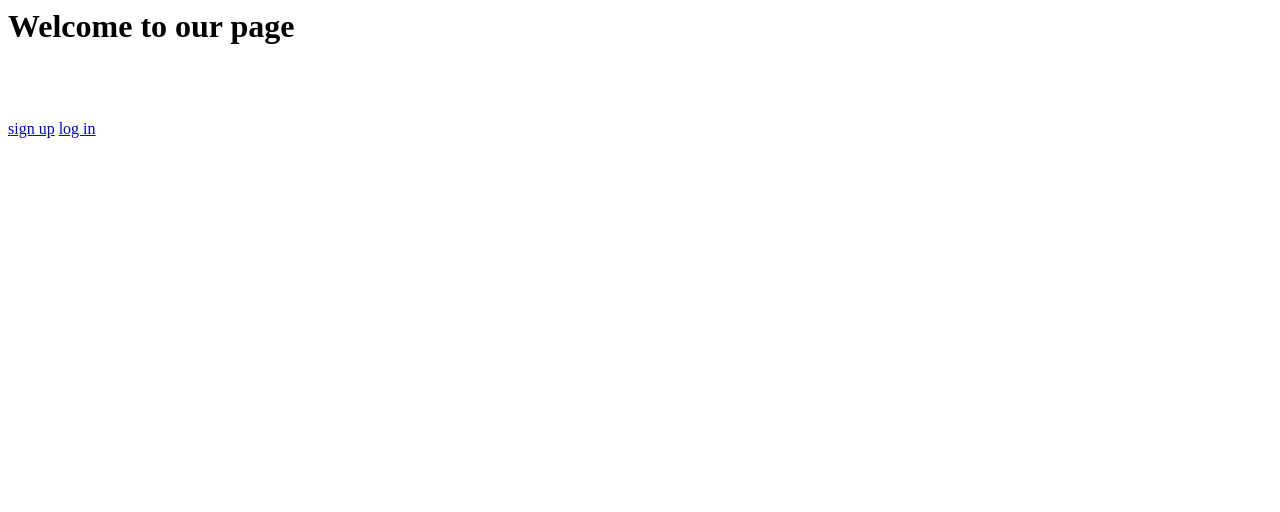
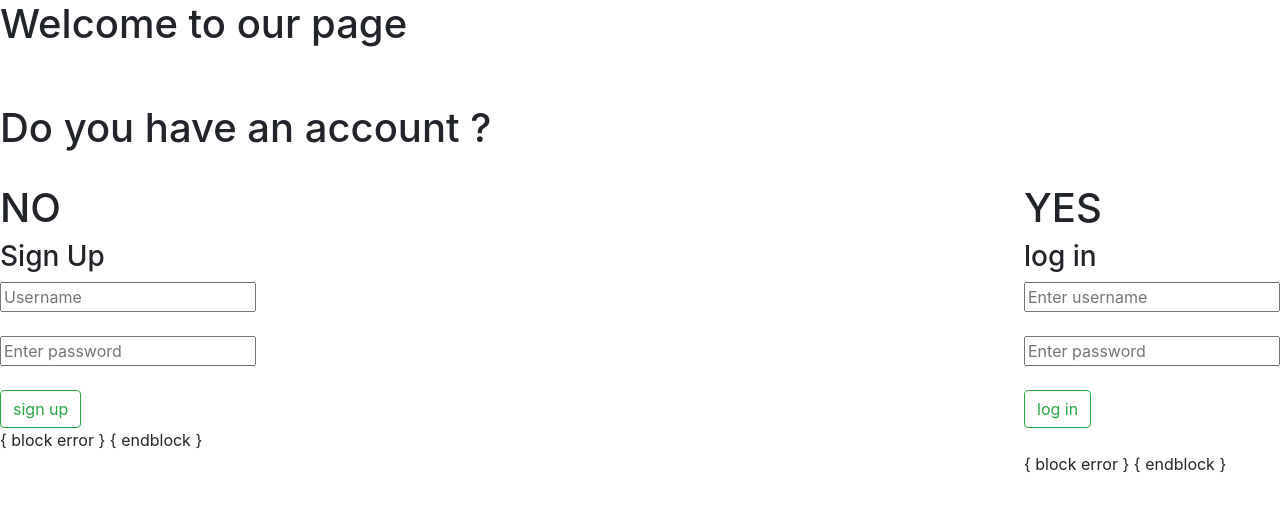
Before and after one commit to abdullahfawzy123/project1-sign-up-log-in, a Flask app: page / in a window 1280 px wide. Shown: the top 512 px of the page. Run offline with Flask 2, Linux system fonts and the light colour scheme; parts of the project's set-up code (start-up, migrations or seed data) failed here and were passed over; some libraries are stand-ins or nearby versions.

Commit message:
second commit

```diff
--- a/application.py
+++ b/application.py
@@ -9,53 +9,51 @@ app = Flask(__name__)
 engine = create_engine(os.getenv("DATABASE_URL", "postgres://dxzgqblzlqbrjv:8a3849a2dfeb682893f7e056dbeafaf81effece7fc4caf35952edf6a65a88e1d@ec2-54-165-36-134.compute-1.amazonaws.com:5432/da2pvgscfo55q4"))
 db = scoped_session(sessionmaker(bind=engine))
 
-def add_account():
-    db.execute("INSERT INTO accounts (username, password) VALUES (username, password)")
+
+@app.route("/", methods=["POST", "GET"])
+def index():
+    return render_template("welcome.html")
 
 
-def main():
-    @app.route("/")
-    def index():
-        return render_template("welcome.html")
+accounts = db.execute("SELECT * FROM accounts").fetchall()
+
+@app.route("/sign_up", methods=["POST", "GET"])
+def sign_up():
+    username = request.form.get("username")
+    password = request.form.get("password")
 
 
-    accounts = db.execute("SELECT * FROM accounts").fetchall()
+    available_username = db.execute("SELECT * FROM accounts WHERE username != :username", {"username": username})
+    taken_username = db.execute("SELECT * FROM accounts WHERE username = :username", {"username": username})
 
-    @app.route("/sign_up", methods=["POST"])
-    def sign_up():
-        username = request.form.get("username")
-        password = request.form.get("password")
-        c_password = request.form.get("c_password")
+    if available_username:
+        add_account()
+        return render_template("homepage.html", username="username")
 
-        available_username = db.execute("SELECT * FROM accounts WHERE username = :username", {"username": username}).rowcount == 0
-        taken_username = db.execute("SELECT * FROM accounts WHERE username = :username", {"username": username}).rowcount == 1
 
-        if available_username and password == c_password:
-            add_account()
-            return render_template("homepage.html", username="username")
+    elif taken_username:
+        return render_template("welcome.html", message="username is already taken")
 
-        elif taken_username:
-            return render_template("sign_up.html", message="username is already taken")
 
-        else:
-            return render_template("sign_up.html", message="password and confirm password are not the same")
+@app.route("/log_in", methods=["POST", "GET"])
+def log_in():
+    username = request.form.get("username")
+    password = request.form.get("password")
 
-    @app.route("/log_in", methods=["POST"])
-    def log_in():
-        username = request.form.get("username")
-        password = request.form.get("password")
+    correct_username_password = db.execute("SELECT * FROM accounts WHERE username = :username, password = :password", {"username": username, "password": password})
+    incorrect_password = db.execute("SELECT * FROM accounts WHERE username = :username, password != :password", {"username": username, "password": password})
+    if correct_username_password :
+        return render_template("homepage.html", username="username")
 
-        correct_username_password = db.execute("SELECT * FROM accounts WHERE username = :username, password = :password", {"username": username, "password": password})
-        incorrect_password = db.execute("SELECT * FROM accounts WHERE username = :username, password != :password", {"username": username, "password": password})
-        if correct_username_password :
-            return render_template("homepage.html", username="username")
-
-        elif incorrect_password :
-            return render_template("log_in.html", message="password incorect")
-        else:
-            return render_template("log_in.html", message="username not found")
+    elif incorrect_password :
+        return render_template("welcome.html", message1="password incorect")
+    else:
+        return render_template("welcome.html", message1="username not found")
 
 
 
+def add_account():
+    db.execute("INSERT INTO accounts (username, password) VALUES (username, password)", {"username": username, "password": password})
+
 if __name__ == '__main__':
-    main()
+    app.run()
--- a/templates/welcome.html
+++ b/templates/welcome.html
@@ -1,8 +1,37 @@
 <html>
-<body text_align="center">
+<head><link rel="stylesheet" href="https://stackpath.bootstrapcdn.com/bootstrap/4.4.1/css/bootstrap.min.css" integrity="sha384-Vkoo8x4CGsO3+Hhxv8T/Q5PaXtkKtu6ug5TOeNV6gBiFeWPGFN9MuhOf23Q9Ifjh" crossorigin="anonymous"></head>
+<body >
 <h1>Welcome to our page</h1>
-<br><br><br>
-<a href=href="sign_up.html">sign up</a>
-<a href=href="log_in.html">log in</a>
+<br><br>
+<h1 text_align="center">Do you have an account ? </h1><br>
+<div class="float-left">
+  <h1>NO</h1>
+<h3>Sign Up</h3>
+<form class="userinput" action="{{url_for('sign_up')}}" method="post">
+<input type="text" placeholder="Username"  name="username"  required><br><br>
+<input type="password" placeholder="Enter password"  name="password" required><br><br>
+<button type="submit" class="btn btn-outline-success">sign up</button><br>
+
+{ block error }
+{{message}}
+{ endblock }
+</form>
+</div>
+
+
+
+<div class="float-right">
+  <h1>YES</h1>
+<h3>log in</h3>
+<form class="userinput" action="{{url_for('log_in')}}" method="post">
+<input type="text" placeholder="Enter username"  name="username"required ><br><br>
+<input type="password" placeholder="Enter password"  name="password"required ><br><br>
+<button type="submit" class="btn btn-outline-success">log in </button><br><br>
+
+{ block error }
+
+{{message1}}
+
+{ endblock }
 </body>
 </html>
```
Also changed, not shown: api.py (added, +12 -0 lines).
